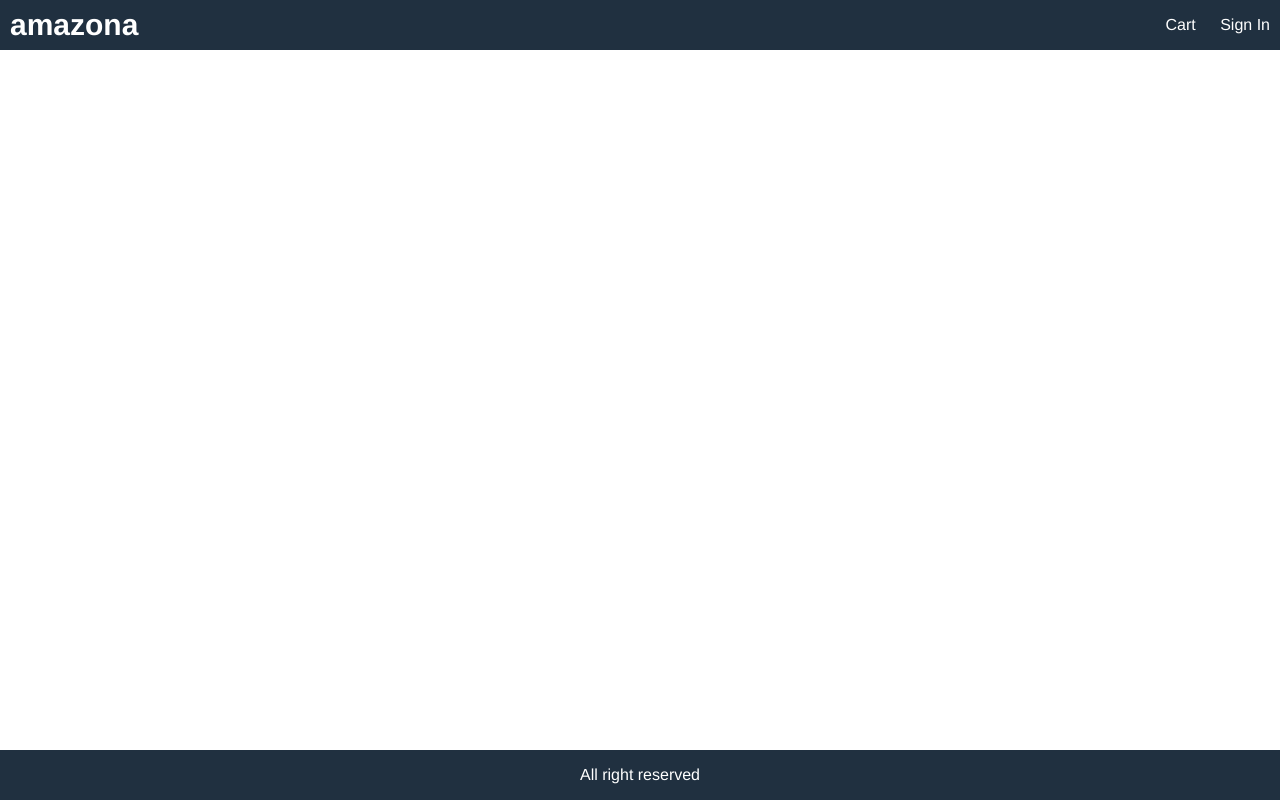
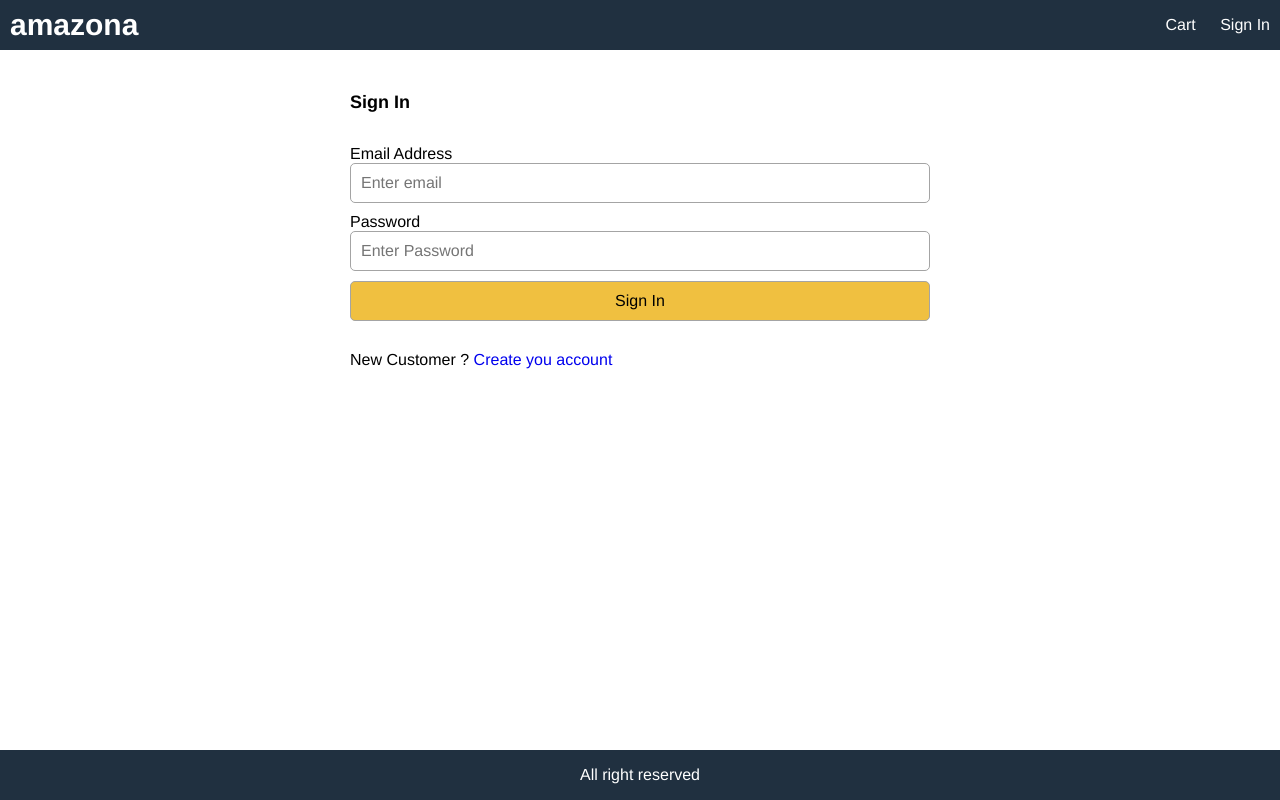
Before and after one commit to hasithacnawal/Ecommerce-Textile, a React (Create React App) app in the folder frontend/: page /signin in a window 1280 px wide. Built offline with nearby package versions, Linux system fonts and the light colour scheme.

Commit message:
signin screen

```diff
--- a/frontend/src/App.js
+++ b/frontend/src/App.js
@@ -5,6 +5,7 @@
 import CartScreen from "./pages/CartScreen";
 import HomeScreen from "./pages/HomeScreen";
 import ProductScreen from "./pages/ProductScreen";
+import SigninScreen from "./pages/SigninScreen";
 
 function App() {
   const cart = useSelector((state) => state.cart);
@@ -32,6 +33,7 @@
         <main>
           <Route path="/cart/:id?" component={CartScreen}></Route>
           <Route exact path="/" component={HomeScreen}></Route>
+          <Route exact path="/signin" component={SigninScreen}></Route>
           <Route exact path="/product/:id" component={ProductScreen}></Route>
         </main>
         <footer className="row center">All right reserved</footer>
--- a/frontend/src/index.css
+++ b/frontend/src/index.css
@@ -198,3 +198,19 @@
   color: #a02020;
   background-color: #ffe0e0e0;
 }
+
+/* form */
+
+.form {
+  max-width: 60rem;
+  margin: 0 auto;
+}
+.form > div {
+  display: flex;
+  flex-direction: column;
+  margin: 1rem;
+}
+.form label {
+  margin: 1rem 0;
+  display: block;
+}
--- /dev/null
+++ b/frontend/src/pages/SigninScreen.js
@@ -0,0 +1,56 @@
+import React, { useState } from "react";
+import { Link } from "react-router-dom";
+
+function SigninScreen() {
+  const [email, setEmail] = useState("");
+  const [password, setPassword] = useState("");
+
+  const submitHandler = (e) => {
+    e.preventDefault();
+    //To do signin
+  };
+
+  return (
+    <div>
+      <form className="form" onSubmit={submitHandler}>
+        <div>
+          <h1>Sign In </h1>
+        </div>
+        <div>
+          <lable htmlFor="email"> Email Address</lable>
+          <input
+            type="email"
+            id="email"
+            placeholder="Enter email"
+            required
+            onChange={(e) => setEmail(e.target.value)}
+          ></input>
+        </div>
+        <div>
+          <lable htmlFor="password"> Password </lable>
+          <input
+            type="password"
+            id="password"
+            placeholder="Enter Password"
+            required
+            onChange={(e) => setPassword(e.target.value)}
+          ></input>
+        </div>
+        <div>
+          <lable />
+          <button className="primary" type="submit">
+            Sign In
+          </button>
+        </div>
+        <div>
+          <label />
+          <div>
+            New Customer ? <Link to="/register"> Create you account</Link>
+          </div>
+        </div>
+      </form>
+    </div>
+  );
+}
+
+export default SigninScreen;
```
Also changed, not shown: 1 other file (tests, documents, lock files or other folders).
